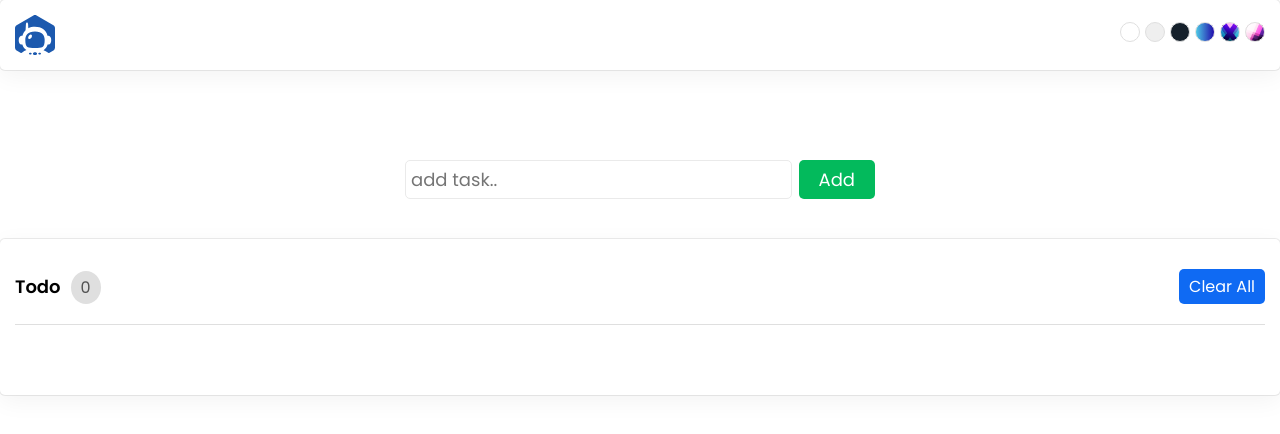
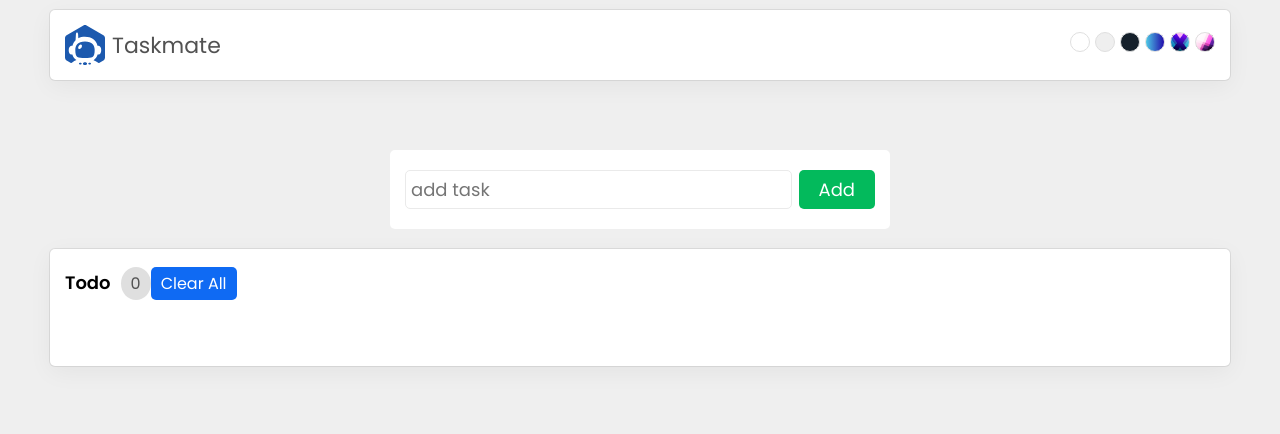
Before and after one commit to joshivignesh/taskmate, a React (Create React App) app: page / in a window 1280 px wide. Shown: the top 434 px of the page. Built offline with nearby package versions, Linux system fonts and the light colour scheme.

Commit message:
Fixed App and Task component codes

```diff
--- a/src/App.js
+++ b/src/App.js
@@ -1,28 +1,92 @@
-import { useState } from "react";
+import { useState, useEffect } from "react";
 import "./App.css";
 import Header from "./components/Header";
-import { AddTask } from "./components/AddTask";
-import { ShowTask } from "./components/ShowTask";
+import AddTask from "./components/AddTask";
+import ShowTask from "./components/ShowTask";
 
 function App() {
-  const [tasksList, setTaskslist] = useState([]);
-  const [task, setTask] = useState();
+  const [task, setTask] = useState("");
+  const [tasklist, setTasklist] = useState(
+    JSON.parse(localStorage.getItem("tasklist")) || []
+  );
+  const [editid, setEditid] = useState(0);
+  const [theme, setTheme] = useState(
+    JSON.parse(localStorage.getItem("theme")) || "medium"
+  );
+
+  const handleSubmit = (event) => {
+    event.preventDefault();
+
+    if (editid) {
+      const date = new Date();
+      const selectedTask = tasklist.find((task) => task.id === editid);
+      const updateTask = tasklist.map((e) =>
+        e.id === selectedTask.id
+          ? (e = {
+              id: e.id,
+              name: task,
+              time: `${date.toLocaleTimeString()} ${date.toLocaleDateString()}`,
+            })
+          : { id: e.id, name: e.name, time: e.time }
+      );
+      setTasklist(updateTask);
+      setEditid(0);
+      setTask("");
+      return;
+    }
+
+    if (task) {
+      const date = new Date();
+      setTasklist([
+        ...tasklist,
+        {
+          id: date.getTime(),
+          name: task,
+          time: `${date.toLocaleTimeString()} ${date.toLocaleDateString()}`,
+        },
+      ]);
+      setTask("");
+    }
+  };
+
+  const handleEdit = (id) => {
+    const selectedTask = tasklist.find((task) => task.id === id);
+    setTask(selectedTask.name);
+    setEditid(id);
+  };
+
+  const handleDelete = (id) => {
+    const updatedTasklist = tasklist.filter((task) => task.id !== id);
+    setTasklist(updatedTasklist);
+  };
+
+  useEffect(() => {
+    localStorage.setItem("tasklist", JSON.stringify(tasklist));
+  }, [tasklist]);
+
+  useEffect(() => {
+    localStorage.setItem("theme", JSON.stringify(theme));
+  }, [theme]);
 
   return (
-    <div className="App">
-      <Header> </Header>
+    <div className={"App " + theme}>
+      <div className="container">
+        <Header setTheme={setTheme} theme={theme}>
+          Taskmate
+        </Header>
         <AddTask
-        tasksList={tasksList}
-        setTaskslist={setTaskslist}
+          handleSubmit={handleSubmit}
+          editid={editid}
           task={task}
           setTask={setTask}
         />
         <ShowTask
-        tasksList={tasksList}
-        setTaskslist={setTaskslist}
-        task={task}
-        setTask={setTask}
+          tasklist={tasklist}
+          setTasklist={setTasklist}
+          handleEdit={handleEdit}
+          handleDelete={handleDelete}
         />
+      </div>
     </div>
   );
 }
--- a/src/components/AddTask.js
+++ b/src/components/AddTask.js
@@ -1,32 +1,20 @@
-import React from "react";
-
-export const AddTask = ({ tasksList, setTaskslist, task, setTask }) => {
-  const handleSubmit = (e) => {
-    e.preventDefault();
-
-    const date = new Date();
-    const newTask = {
-      id: date.getTime(),
-      name: e.target.task.value,
-      time: `${date.toLocaleTimeString()} ${date.toLocaleDateString()}`,
-    };
-    //setTaskslist([...tasksList, newTask]);
-    setTaskslist([...tasksList, newTask]);
-    //setTaskslist((tasksList) => [...tasksList, newTask]); // This correctly creates a new array.
-  };
-
+const AddTask = ({ handleSubmit, editid, task, setTask }) => {
   return (
     <section className="addTask">
       <form onSubmit={handleSubmit}>
         <input
           type="text"
           name="task"
+          value={task}
           autoComplete="off"
+          placeholder="add task"
           maxLength="25"
-          placeholder="add task.."
+          onChange={(e) => setTask(e.target.value)}
         />
-        <button type="submit">Add</button>
+        <button type="submit">{editid ? "Update" : "Add"}</button>
       </form>
     </section>
   );
 };
+
+export default AddTask;
--- a/src/components/ShowTask.js
+++ b/src/components/ShowTask.js
@@ -1,40 +1,29 @@
-import React from "react";
-
-export const ShowTask = ({ tasksList, setTaskslist, task, setTask }) => {
-  const handleEdit = (id) => {
-    const selectedTask = tasksList.select((taskTodo) => taskTodo.id === id);
-  };
-
-  const handleDelete = (id) => {
-    const updatedTaskList = tasksList.filter((taskTodo) => taskTodo.id !== id);
-    setTaskslist(updatedTaskList);
-  };
-
+const ShowTask = ({ tasklist, setTasklist, handleEdit, handleDelete }) => {
   return (
     <section className="showTask">
-      <div className="head">
-        <div>
+      <p className="head">
+        <span>
           <span className="title">Todo</span>
-          <span className="count">{tasksList?.length}</span>
-        </div>
-        <button onClick={() => setTaskslist([])} className="clearAll">
+          <span className="count">{tasklist.length}</span>
+        </span>
+        <span className="clearAll" onClick={() => setTasklist([])}>
           Clear All
-        </button>
-      </div>
+        </span>
+      </p>
       <ul>
-        {tasksList?.map((taskTodo) => (
-          <li key={taskTodo.id}>
+        {tasklist.map((task) => (
+          <li key={task.id}>
             <p>
-              <span className="name">{taskTodo.name}</span>
-              <span className="time">{taskTodo.time}</span>
+              <span className="name">{task.name}</span>
+              <span className="time">{task.time}</span>
             </p>
             <i
-              onClickCapture={() => handleEdit(taskTodo.id)}
               className="bi bi-pencil-square"
+              onClick={() => handleEdit(task.id)}
             ></i>
             <i
-              onClick={() => handleDelete(taskTodo.id)}
               className="bi bi-trash"
+              onClick={() => handleDelete(task.id)}
             ></i>
           </li>
         ))}
@@ -42,3 +31,5 @@ export const ShowTask = ({ tasksList, setTaskslist, task, setTask }) => {
     </section>
   );
 };
+
+export default ShowTask;
```
Lines whose indentation alone changed are shown as unchanged.
